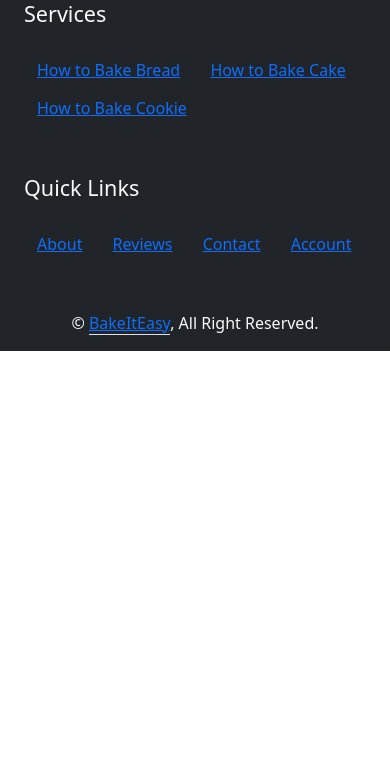
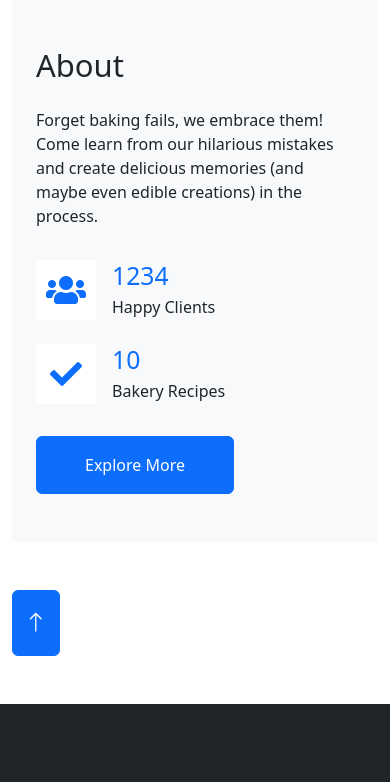
Before and after one commit to nimpy-wth/flask-web, a Flask app: template website/templates/home.html in a window 390 px wide. Shown: the part 1706-2488 px from the top of the page. Before the commit the page ends 2057 px from the top, so only its background shows below. Run offline with Flask 3, Linux system fonts and the light colour scheme; the template is opened without the code that fills it, so the values that code supplies are empty; some libraries are stand-ins or nearby versions; some web fonts are replaced.

Commit message:
add About in home page

```diff
--- a/website/templates/home.html
+++ b/website/templates/home.html
@@ -63,6 +63,53 @@
 </div>
 <!-- step Start -->
 
+<!-- About Start -->
+<div class="container-fluid bg-light overflow-hidden my-5 px-lg-0">
+    <div class="container about px-lg-0">
+        <div class="row g-0 mx-lg-0">
+            <div class="col-lg-6 ps-lg-0" style="min-height: 400px;">
+                <div class="position-relative h-100">
+                    <img class="position-absolute img-fluid w-100 h-100" src="img/about.jpg" style="object-fit: cover;" alt="">
+                </div>
+            </div>
+            <div class="col-lg-6 about-text py-5 wow fadeIn" data-wow-delay="0.5s">
+                <div class="p-lg-5 pe-lg-0">
+                    <div class="section-title text-start">
+                        <h1 class="display-5 mb-4">About</h1>
+                    </div>
+                    <p class="mb-4 pb-2">Forget baking fails, we embrace them! Come learn from our hilarious mistakes and create delicious memories (and maybe even edible creations) in the process.</p>
+                    <div class="row g-4 mb-4 pb-2">
+                        <div class="col-sm-6 wow fadeIn" data-wow-delay="0.1s">
+                            <div class="d-flex align-items-center">
+                                <div class="d-flex flex-shrink-0 align-items-center justify-content-center bg-white" style="width: 60px; height: 60px;">
+                                    <i class="fa fa-users fa-2x text-primary"></i>
+                                </div>
+                                <div class="ms-3">
+                                    <h2 class="text-primary mb-1" data-toggle="counter-up">1234</h2>
+                                    <p class="fw-medium mb-0">Happy Clients</p>
+                                </div>
+                            </div>
+                        </div>
+                        <div class="col-sm-6 wow fadeIn" data-wow-delay="0.3s">
+                            <div class="d-flex align-items-center">
+                                <div class="d-flex flex-shrink-0 align-items-center justify-content-center bg-white" style="width: 60px; height: 60px;">
+                                    <i class="fa fa-check fa-2x text-primary"></i>
+                                </div>
+                                <div class="ms-3">
+                                    <h2 class="text-primary mb-1" data-toggle="counter-up">10</h2>
+                                    <p class="fw-medium mb-0">Bakery Recipes</p>
+                                </div>
+                            </div>
+                        </div>
+                    </div>
+                    <a href="/about" class="btn btn-primary py-3 px-5">Explore More</a>
+                </div>
+            </div>
+        </div>
+    </div>
+</div>
+<!-- About End -->
+
     <script
     src="https://code.jquery.com/jquery-3.2.1.slim.min.js"
     integrity="sha384-KJ3o2DKtIkvYIK3UENzmM7KCkRr/rE9/Qpg6aAZGJwFDMVNA/GpGFF93hXpG5KkN"
```
